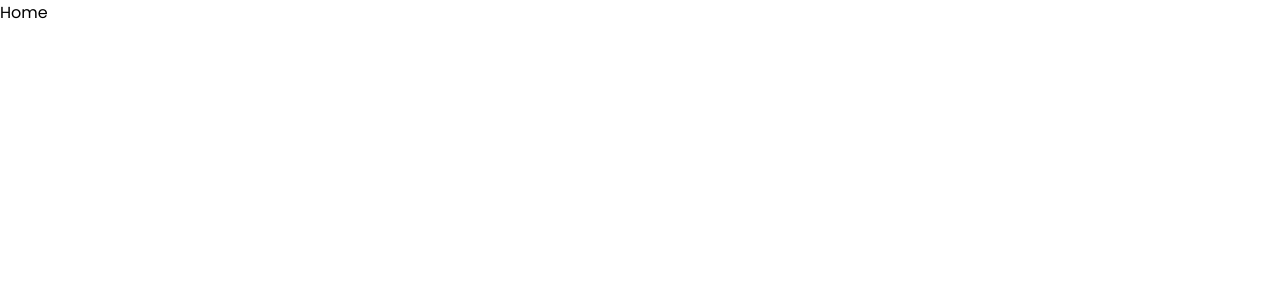
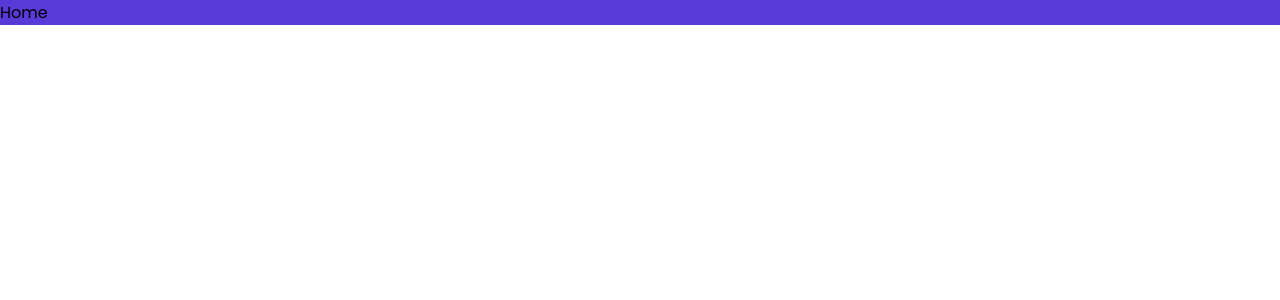
Before and after one commit to akinloluwami/presstype, a Next.js app: page / in a window 1280 px wide. Shown: the top 300 px of the page. Built offline with nearby package versions, Linux system fonts and the light colour scheme.

Commit message:
imported auth layout

```diff
--- a/pages/index.tsx
+++ b/pages/index.tsx
@@ -1,7 +1,8 @@
+import AuthLayout from "@/layouts/auth_layout/AuthLayout";
 import React from "react";
 
 const Home = () => {
-  return <div>Home</div>;
+  return <AuthLayout>Home</AuthLayout>;
 };
 
 export default Home;
```
